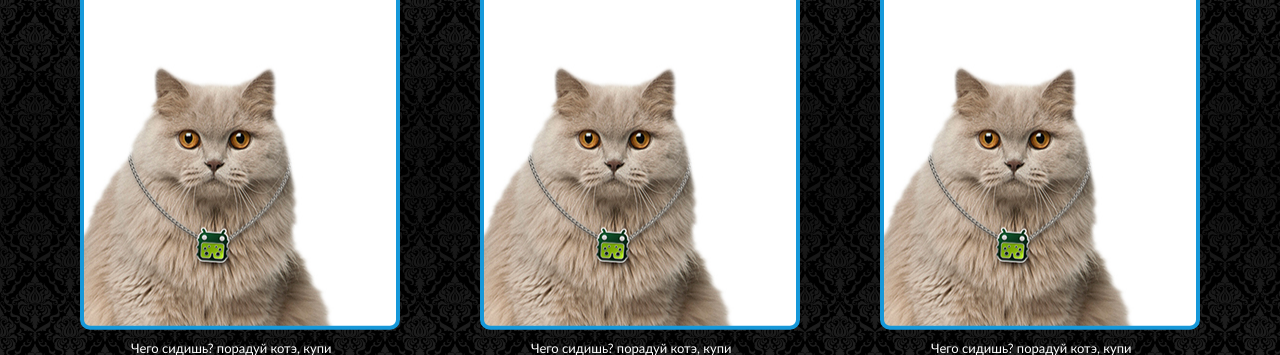
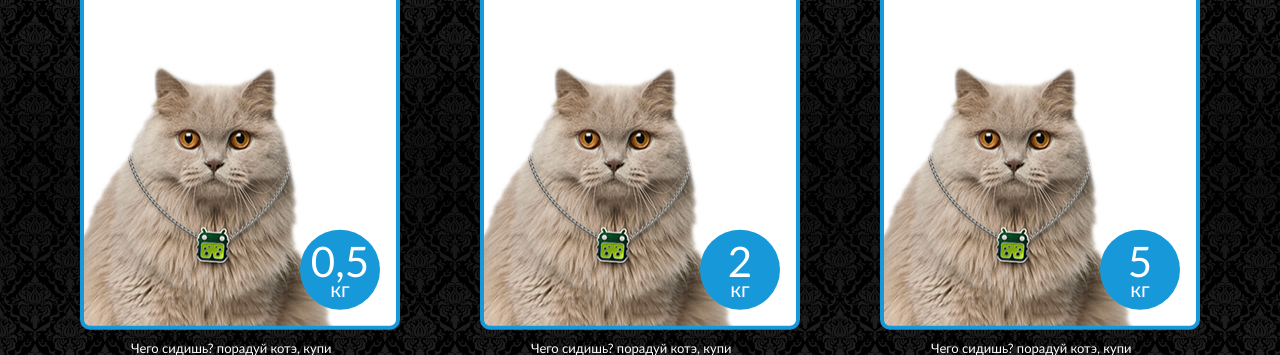
Before and after one commit to roman-ps/cat-food, a website: page source/index.html in a window 1280 px wide. Shown: the part 513-868 px from the top of the page. Drawn offline with nearby package versions, Linux system fonts and the light colour scheme; files that its build step writes are made by us from their sources; files whose address does not match are found by name.

Commit message:
Добавил изменение цвета

```diff
--- a/source/index.html
+++ b/source/index.html
@@ -17,19 +17,31 @@
           <p class="catalog__item-text">Сказочное заморское яство</p>
           <h2 class="catalog__item-title">Нямушка</h2>
           <h3 class="catalog__item-subtitle">с фуа-гра</h3>
+          <div class="catalog__weight">
+            <div class="catalog__weight-quantity">0,5</div>
+            <div class="catalog__weight-unit">кг</div>
+          </div>
           <p class="catalog__item-weight" data-animal="fuagra">Чего сидишь? порадуй котэ, купи</p>
         </li>
         <li class="catalog__item">
           <p class="catalog__item-text">Сказочное заморское яство</p>
           <h2 class="catalog__item-title">Нямушка</h2>
           <h3 class="catalog__item-subtitle">с рыбой</h3>
+          <div class="catalog__weight">
+            <div class="catalog__weight-quantity">2</div>
+            <div class="catalog__weight-unit">кг</div>
+          </div>
           <p class="catalog__item-weight" data-animal="fish">Чего сидишь? порадуй котэ, купи</p>
         </li>
         <li class="catalog__item">
           <p class="catalog__item-text">Сказочное заморское яство</p>
           <h2 class="catalog__item-title">Нямушка</h2>
           <h3 class="catalog__item-subtitle">с курой</h3>
-          <p class="catalog__item-weight" data-animal="checken">Чего сидишь? порадуй котэ, купи</p>
+          <div class="catalog__weight">
+            <div class="catalog__weight-quantity">5</div>
+            <div class="catalog__weight-unit">кг</div>
+          </div>
+          <p class="catalog__item-weight" data-animal="chicken">Чего сидишь? порадуй котэ, купи</p>
         </li>
       </ul>
     </main>
--- a/source/js/main.js
+++ b/source/js/main.js
@@ -5,13 +5,19 @@ const CONTENT = document.querySelector(".content");
 const SELECTED = {
   fuagra: 'Печень утки разварная с артишоками',
   fish: 'Головы щучьи с чесноком да свежайшая сёмгушка',
-  checken: 'Филе из цыплят с трюфелями в бульоне',
+  chicken: 'Филе из цыплят с трюфелями в бульоне',
+}
+
+const WEIGHTS = {
+  fuagra: '0,5',
+  fish: '2',
+  chicken: '5',
 }
 
 const DISABLED = {
   fuagra: 'Печалька, с фуа-гра закончился.',
   fish: 'Печалька, с рыбой закончился.',
-  checken: 'Печалька, с курой закончился.',
+  chicken: 'Печалька, с курой закончился.',
 }
 
 function clickHandle(evt) {
@@ -24,13 +30,16 @@ function clickHandle(evt) {
       thisParent.classList.toggle("catalog__item--select");
       thisParent.classList.add("catalog__item--disabled");
       outText.innerHTML = DISABLED[outText.dataset.animal];
+      outText.style.color = '#ffff66';
     } else
     if (thisParent.classList.contains("catalog__item--disabled")) {
       thisParent.classList.toggle("catalog__item--disabled");
-      outText.innerHTML = 'Чего сидишь? Порадуй котэ, купи';
+      outText.innerHTML = `Чего сидишь? Порадуй котэ, купи`;
+      outText.style.color = '#ffffff';
     } else {
       thisParent.classList.toggle("catalog__item--select")
       outText.innerHTML = SELECTED[outText.dataset.animal];
+      outText.style.color = '#ffffff';
     }
   }
 }
--- a/source/sass/global.scss
+++ b/source/sass/global.scss
@@ -89,7 +89,41 @@ body {
       }
     }
   }
+}
 
+.catalog__item  .catalog__weight {
+  background: $color-default;
+}
+
+.catalog__item--select  .catalog__weight {
+  background: $color-select;
+}
+
+.catalog__item--disabled  .catalog__weight {
+  background: $color-disable;
+}
+
+.catalog__weight {
+  @include pseudo;
+  box-sizing: border-box;
+  width: 80px;
+  height: 80px;
+  bottom: 16px;
+  right: 16px;
+  border-radius: 50%;
+  background: $color-default-hover;
+  text-align: center;
+  color: #ffffff;
+  padding-top: 7px;
+}
+
+.catalog__weight-quantity {
+  font-size: 42px;
+  margin-bottom: -8px;
+}
+
+.catalog__weight-unit {
+  font-size: 21px;
 }
 
 .catalog__item-text {
@@ -120,6 +154,10 @@ body {
   color: #ffffff;
 }
 
+.testing1 {
+  background-color: green;
+}
+
 
 @media #{$tablet} {
 
```
